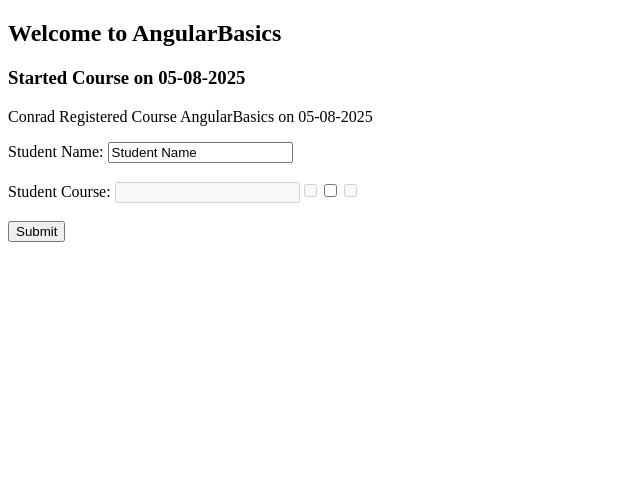
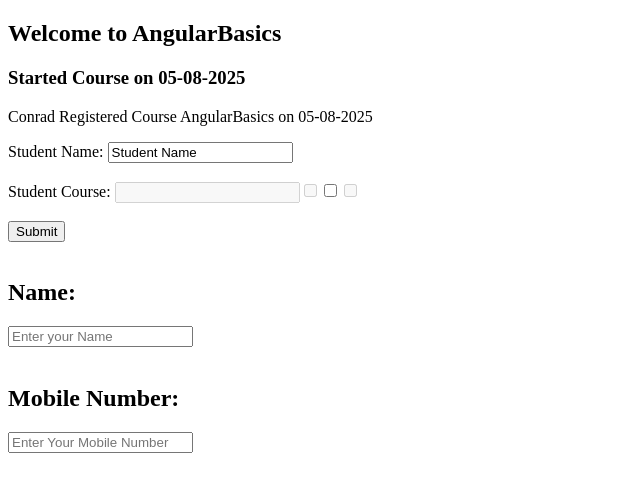
Before and after one commit to bandikedivya/angularBasics, an Angular app: page / in a window 1280 px wide. Shown: the top 492 px of the page, without its empty margins (0-640 px from the left). Built offline with nearby package versions, Linux system fonts and the light colour scheme.

Commit message:
code added

```diff
--- a/src/app/app.component.html
+++ b/src/app/app.component.html
@@ -1,4 +1,4 @@
-<!-- Hello, This is Angular First Custom Component
+<!--Hello, This is Angular First Custom Component
 <app-test-comp></app-test-comp> -->
 
 <!-- string interpolation -->
@@ -31,6 +31,24 @@
          <br/>
          <br/>
 
-        <button (click) = "btnClick()"  (mouseover) = "btnMouseOver()"> Submit</button>
+        <!-- <button (click) = "btnClick()"  (mouseover) = "btnMouseOver()"> Submit</button> -->
+        <button (click) = "btnClick()"  (mouseover) = "btnMouseOver($event)"> Submit</button>
 
     <!-- click is built-in action, mouseover is built-in action -->
+
+
+
+    <!-- $event: it is a keyword in angular, by using this event we can trace event [like activities, properties]-->
+    <!--We use $event, when or while method triggering.-->
+<br>
+<br>
+
+<h2> Name:</h2>
+    <input type = "text" (keyup) = "captureData($event)" placeholder="Enter your Name">
+    <!--Here The character entered in the textbox will be captured by the method(captureData()) in component.ts. To show which word or character is being entered or entering, we use "$event". When you enter a character in the textbox, this $event will show the entered character. -->
+<br>
+<br>
+
+<h2> Mobile Number:</h2>
+    <!--Both Property Binding and Event Binding-->
+<input type = "text" (keyup) = "captureData($event)" [placeholder]="placeholdervalue">
--- a/src/app/app.component.ts
+++ b/src/app/app.component.ts
@@ -28,13 +28,38 @@ export class AppComponent {
 
   btnClick()
   {
-    console.log("Button Clocked");
+    console.log("Button Clicked");
   }
 
-  btnMouseOver()
+  btnMouseOver(event : any)
   {
-    console.log("Curser hovering the button");
+    //console.log("Curser hovering the button");
+    console.log(event);
+
+    let element = event.target as HTMLButtonElement;
   }
 
+  // should mention the type, like any[when we don't know thw specific type, we mention any]
+captureData(eventDetails : KeyboardEvent)
+{
+
+  //console.log("Capturing entering words");
+  console.log(eventDetails);
+  //console.log(eventDetails.target.value);
+  let element = eventDetails.target as HTMLInputElement;
+  let data = element.value
+  console.log(data);
 
 }
+// captureData()
+// {
+
+//   console.log("Capturing entering words");
+
+// }
+
+// For event and property binding
+
+placeholdervalue = "Enter Your Mobile Number";
+
+}
```
